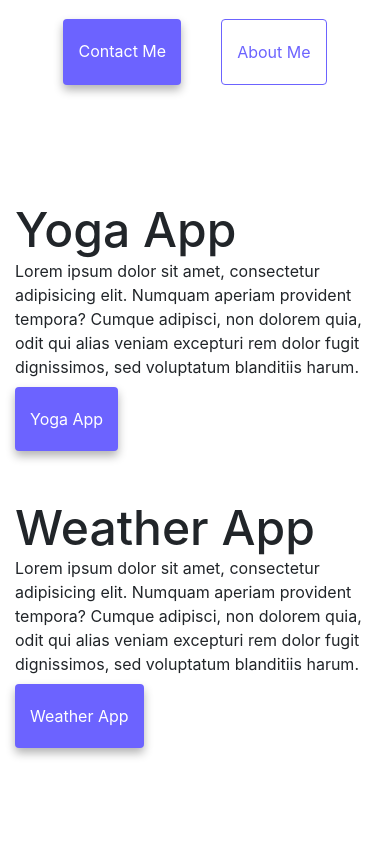
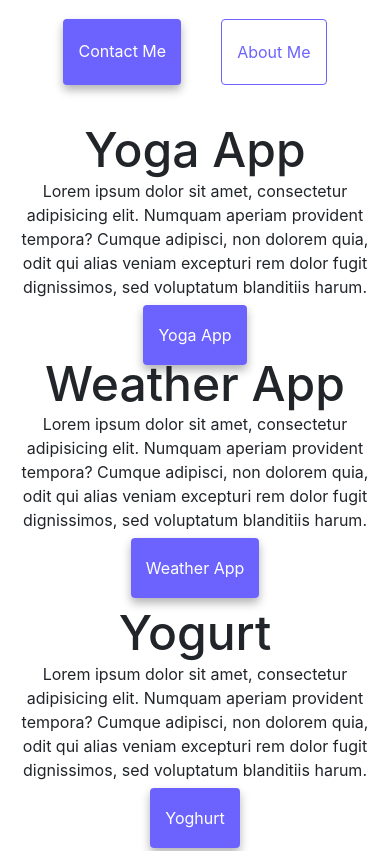
Before and after one commit to nickyaclift/responsive-website, a website: page index.html in a window 390 px wide. Shown: the part 340-1191 px from the top of the page. Drawn offline with nearby package versions, Linux system fonts and the light colour scheme.

Commit message:
Responsive formatting update

```diff
--- a/index.html
+++ b/index.html
@@ -77,37 +77,37 @@
 
     <div class="container">
       <div class="row">
-        <div class="col-sm-6 mt-5">
+        <div class="col-sm-6 mt-2">
           <img
             src="images/yoga.png"
             class="img-fluid rounded d-none d-sm-block"
             alt="Yoga pose image"
           />
         </div>
-        <div class="col-sm-6 mt-5">
+        <div class="info col-sm-6 mt-2">
           <h2 class="section-title">Yoga App</h2>
           Lorem ipsum dolor sit amet, consectetur adipisicing elit. Numquam
           aperiam provident tempora? Cumque adipisci, non dolorem quia, odit qui
           alias veniam excepturi rem dolor fugit dignissimos, sed voluptatum
           blanditiis harum.
-          <div class="app-links mt-2">
+          <div class="app-links mt-4">
             <a href="#" class="yoga" title="Yoga app button">Yoga App</a>
           </div>
         </div>
       </div>
 
       <div class="row">
-        <div class="col-sm-6 mt-5">
+        <div class="info col-sm-6 mt-2">
           <h2 class="section-title">Weather App</h2>
           Lorem ipsum dolor sit amet, consectetur adipisicing elit. Numquam
           aperiam provident tempora? Cumque adipisci, non dolorem quia, odit qui
           alias veniam excepturi rem dolor fugit dignissimos, sed voluptatum
           blanditiis harum.
-          <div class="app-links mt-2">
+          <div class="app-links mt-4">
             <a href="#" class="yoga" title="Weather app button">Weather App</a>
           </div>
         </div>
-        <div class="col-sm-6 mt-5">
+        <div class="col-sm-6 mt-2">
           <img
             src="images/weather.png"
             class="img-fluid rounded d-none d-sm-block"
@@ -116,20 +116,20 @@
         </div>
       </div>
       <div class="row">
-        <div class="col-sm-6 mt-5">
+        <div class="col-sm-6 mt-2">
           <img
             src="images/yogurt.png"
             class="img-fluid rounded d-none d-sm-block"
             alt="Yogurt image"
           />
         </div>
-        <div class="col-sm-6 mt-5 mb-5">
+        <div class="info col-sm-6 mt-2 mb-5">
           <h2 class="section-title">Yogurt</h2>
           Lorem ipsum dolor sit amet, consectetur adipisicing elit. Numquam
           aperiam provident tempora? Cumque adipisci, non dolorem quia, odit qui
           alias veniam excepturi rem dolor fugit dignissimos, sed voluptatum
           blanditiis harum.
-          <div class="app-links mt-2">
+          <div class="app-links mt-4">
             <a href="#" class="yoga" title="Yogurt button">Yoghurt</a>
           </div>
         </div>
--- /dev/null
+++ b/sandbox.config.json
@@ -0,0 +1,3 @@
+{
+  "template": "static"
+}
--- a/style.css
+++ b/style.css
@@ -13,11 +13,6 @@ h3 {
 
 h1 {
   font-size: 96px;
-}
-@media (max-width: 576px) {
-  h1 {
-    font-size: 70px;
-  }
 }
 body {
   margin-top: 100px;
@@ -37,6 +32,9 @@ p {
   font-size: 18px;
   line-height: 1.5;
   text-align: center;
+}
+a:hover {
+  color: black;
 }
 
 .navigation-links {
@@ -105,3 +103,18 @@ p {
 .section-title {
   text-align: left;
 }
+
+@media (max-width: 900px) {
+  body {
+    text-align: center;
+  }
+  h1 {
+    font-size: 70px;
+  }
+  .section-title {
+    text-align: center;
+  }
+  .app-links {
+    display: block;
+  }
+}
```
Also changed, not shown: about.html (+2 -2 lines), 1 other file.
